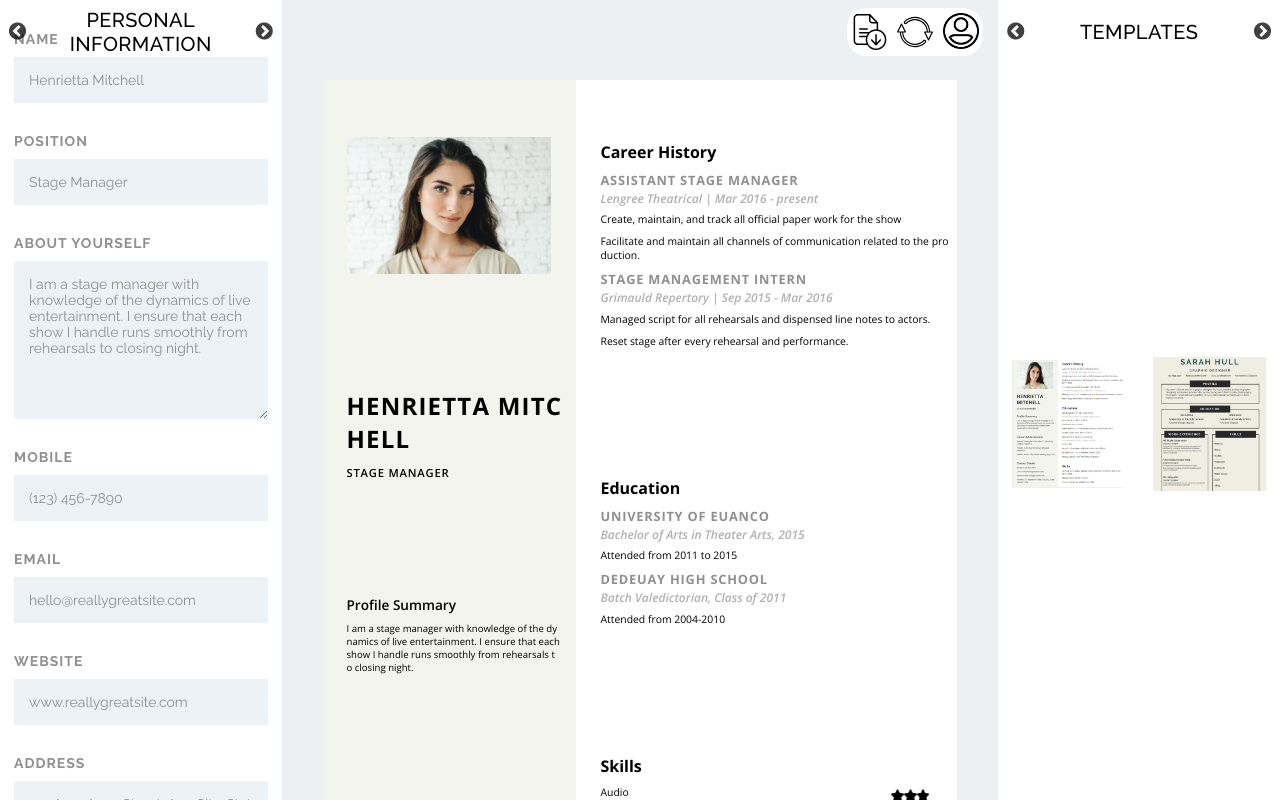
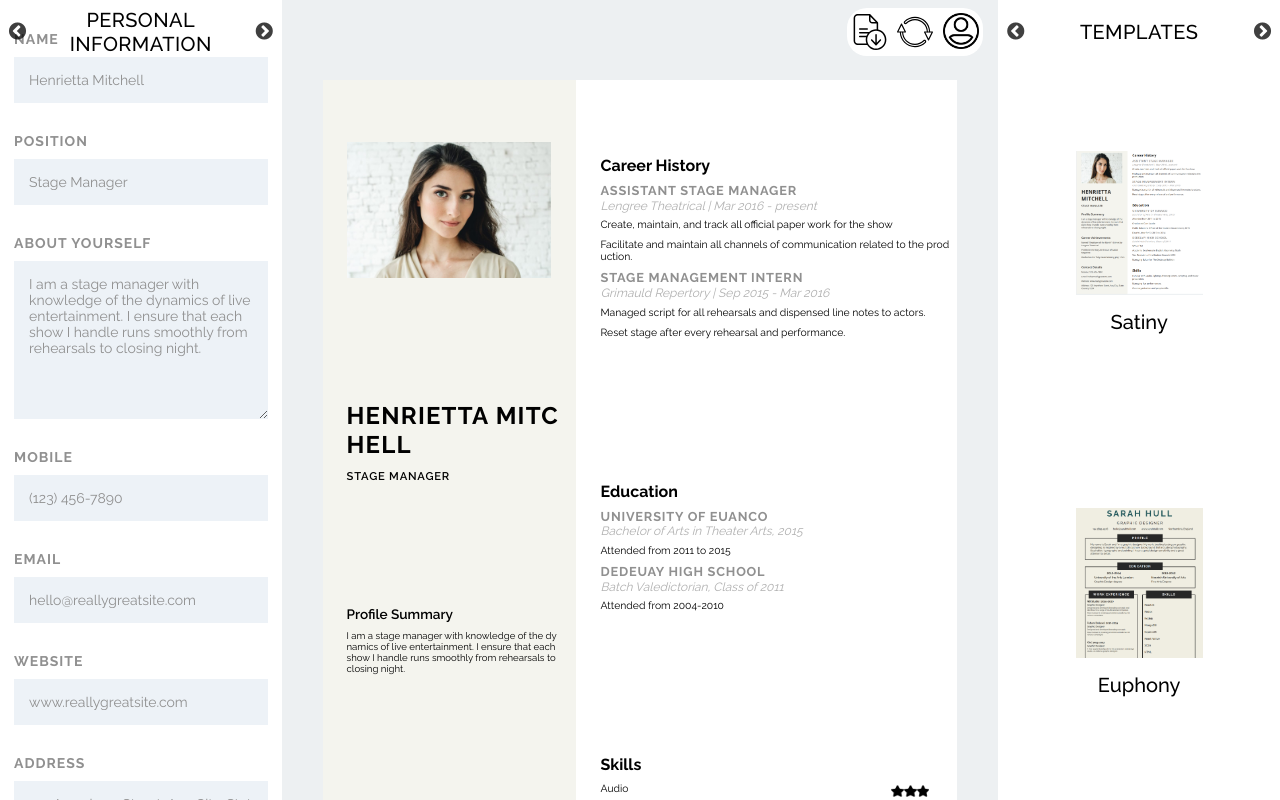
Before and after one commit to CodingMaven1/ProResume, a React (Create React App) app: page / in a window 1280 px wide. Built offline with nearby package versions, Linux system fonts and the light colour scheme.

Commit message:
Added the fonts

```diff
--- a/src/Containers/RightNav/RightNav.jsx
+++ b/src/Containers/RightNav/RightNav.jsx
@@ -4,6 +4,7 @@ import {navigateDataRight} from '../../redux/user/user-actions';
 import Slider from "react-slick";
 import TemplateChange from './RightNavComponents/TemplateChange/TemplateChange';
 import Color from './RightNavComponents/Color/Color';
+import Fonts from './RightNavComponents/Fonts/Fonts';
 
 import "slick-carousel/slick/slick.css";
 import "slick-carousel/slick/slick-theme.css";
@@ -34,9 +35,9 @@ class RightNav extends React.Component{
           else if(viewRight.Colors === true){
               inputFields = <Color />
           }
-        //   else if(viewRight.Fonts === true){
-        //       inputFields = <Education />
-        //   }
+          else if(viewRight.Fonts === true){
+              inputFields = <Fonts />
+          }
 
         return(
             <div className="RightNav">
--- /dev/null
+++ b/src/Containers/RightNav/RightNavComponents/Fonts/Fonts.jsx
@@ -0,0 +1,37 @@
+import React from "react";
+import {connect} from "react-redux";
+
+import {changeFont} from '../../../../redux/actions/actions-action';
+
+import './Fonts.scss';
+
+class Fonts extends React.Component{
+
+    onClickHandler = (event, font) => {
+        event.preventDefault();
+
+        let {changeFontFunc} = this.props;
+
+        changeFontFunc(font)
+    }
+
+    render(){
+        return(
+            <div className="Fonts">
+                <div className="Fonts--Name" onClick={e => this.onClickHandler(e,"Raleway")}>Raleway</div>
+                <div className="Fonts--Name" onClick={e => this.onClickHandler(e,"Lato")}>Lato</div>
+                <div className="Fonts--Name" onClick={e => this.onClickHandler(e,"Open Sans")}>Open Sans</div>
+                <div className="Fonts--Name" onClick={e => this.onClickHandler(e,"Ubuntu")}>Ubuntu</div>
+                <div className="Fonts--Name" onClick={e => this.onClickHandler(e,"Montserrat")}>Montserrat</div>
+                <div className="Fonts--Name" onClick={e => this.onClickHandler(e,"Rubik")}>Rubik</div>
+                <div className="Fonts--Name" onClick={e => this.onClickHandler(e,"Source Sans Pro")}>Source Sans Pro</div>
+            </div>
+        )
+    }
+}
+
+const mapDispatchToProps = dispatch => ({
+    changeFontFunc: data => dispatch(changeFont(data))
+})
+
+export default connect(null, mapDispatchToProps)(Fonts);
--- /dev/null
+++ b/src/Containers/RightNav/RightNavComponents/Fonts/Fonts.scss
@@ -0,0 +1,21 @@
+.Fonts{
+    height: 80%;
+    width: 100%;
+    display: flex;
+    flex-direction: column;
+    align-items: center;
+    justify-content: space-around;
+    cursor: pointer;
+
+    &--Name{
+        height: 5vh;
+        width: 80%;
+        display: flex;
+        align-items: center;
+        justify-content: center;
+        font-size: 1.8rem;
+        background-color: #edf2f7;
+        border-radius: 1rem;
+        font-weight: 400;
+    }
+}
--- a/src/Containers/RightNav/RightNavComponents/TemplateChange/TemplateChange.jsx
+++ b/src/Containers/RightNav/RightNavComponents/TemplateChange/TemplateChange.jsx
@@ -10,8 +10,14 @@ class TemplateChange extends React.Component {
         let {changeTemplate} = this.props;
         return(
             <div className="TemplateChange">
-                <img className="TemplateChange--Img" src={satiny} alt="Temp1" onClick={() => changeTemplate("Satiny")} />
-                <img className="TemplateChange--Img" src={euphony} alt="Temp2" onClick={() => changeTemplate("Euphony")} />
+                <div className="TemplateChange--Container">
+                    <img className="TemplateChange--Img" src={satiny} alt="Temp1" onClick={() => changeTemplate("Satiny")} />
+                    <h1 className="TemplateChange--Title">Satiny</h1>
+                </div>
+                <div className="TemplateChange--Container">
+                    <img className="TemplateChange--Img" src={euphony} alt="Temp2" onClick={() => changeTemplate("Euphony")} />
+                    <h1 className="TemplateChange--Title">Euphony</h1>
+                </div>
             </div>
         )
     }
--- a/src/Containers/RightNav/RightNavComponents/TemplateChange/TemplateChange.scss
+++ b/src/Containers/RightNav/RightNavComponents/TemplateChange/TemplateChange.scss
@@ -2,11 +2,24 @@
     min-height: 90%;
     width: 100%;
     display: flex;
+    flex-direction: column;
     align-items: center;
     justify-content: space-around;
 
+    .TemplateChange--Container{
+        display: flex;
+        flex-direction: column;
+        align-items: center;
+    }
+
+    .TemplateChange--Title{
+        font-size: 2rem;
+        margin-top: 1.5rem;
+        font-weight: 500;
+    }
+
     .TemplateChange--Img{
-        width: 40%;
+        width: 45%;
         height: auto;
         cursor: pointer;
     }
--- a/src/Templates/Euphony/Euphony.jsx
+++ b/src/Templates/Euphony/Euphony.jsx
@@ -6,9 +6,8 @@ import './Euphony.scss';
 
 class Euphony extends React.Component {
     render(){
-        let {data, template, colors} = this.props;
+        let {data, template, colors, font} = this.props;
         let {Name,Pos,About,Mobile,Email,Address,Website,CareerHistory,Education,Skills} = data
-        // let {name,pos,about,Mobile,Email,Website,Address,CareerHistory,education,skills, template, colors} = this.props;
 
         let primary = colors.primary;
         let secondary = colors.secondary;
@@ -30,7 +29,7 @@ class Euphony extends React.Component {
         }
 
         return(
-            <div className="Euphony" style={{backgroundColor: primary, color: fontcolor}}>
+            <div className="Euphony" style={{backgroundColor: primary, color: fontcolor, fontFamily: font}}>
                 <div className="Euphony--Header" style={{color: fontcolor}}>
                     <h1 className="Euphony--HeaderName" style={{color: secondary}}>{Name}</h1>
                     <h2 className="Euphony--HeaderPos">{Pos}</h2>
@@ -50,7 +49,7 @@ class Euphony extends React.Component {
                         <div className="Euphony--BodyTitle">Education</div>
                         <div className="Euphony--BodyEducationContainer">
                         {
-                            Education.map((obj,index)=>{
+                            Education.map((obj,index) => {
                                 return(
                                     <div key={index} className="Euphony--BodyEducationContent">
                                         <p className="Euphony--BodyEducationContentYear">{obj.Duration}</p>
@@ -104,7 +103,7 @@ class Euphony extends React.Component {
                                                 {
                                                     valarr.map(obj => {
                                                         return(
-                                                            <img src={star} alt="star" className="Euphony--SkillsStar" />
+                                                            <img src={star} key={obj} alt="star" className="Euphony--SkillsStar" />
                                                         )
                                                     })
                                                 }
@@ -126,7 +125,8 @@ class Euphony extends React.Component {
 const mapStateToProps = state => ({
     template: state.user.template,
     data: state.user.data,
-    colors: state.actions.color
+    colors: state.actions.color,
+    font: state.actions.font
 })
 
 export default connect(mapStateToProps)(Euphony);
--- a/src/Templates/Euphony/Euphony.scss
+++ b/src/Templates/Euphony/Euphony.scss
@@ -78,6 +78,7 @@
             border: 3px solid #272727;
             position: relative;
             @include flexCenter;
+            margin-bottom: 3rem;
 
             .Euphony--BodyAboutContent{
                 font-size: 1.5rem;
@@ -96,6 +97,7 @@
             border: 3px solid #272727;
             position: relative;
             @include flexCenter;
+            margin-bottom: 3rem;
 
             .Euphony--BodyEducationContainer{
                 min-height: 100%;
@@ -151,6 +153,7 @@
                 display: flex;
                 flex-direction: column;
                 align-items: center;
+                margin-bottom: 2rem;
 
                 .Euphony--BodyCareerInfo{
                     margin-top: 3vh;
@@ -186,6 +189,7 @@
                 border: 3px solid #272727;
                 position: relative;
                 @include flexCenter;
+                margin-bottom: 2rem;
 
                 .Euphony--BodySkillsInfo{
                     min-height: 35vh;
--- a/src/Templates/Satiny/Satiny.jsx
+++ b/src/Templates/Satiny/Satiny.jsx
@@ -6,7 +6,7 @@ import './Satiny.scss';
 
 class Satiny extends React.Component {
     render(){
-        let {data, template, colors} = this.props;
+        let {data, template, colors, font} = this.props;
         let {Name,Pos,About,Mobile,Email,Address,Website,CareerHistory,Education,Skills} = data
 
         let primary = colors.primary;
@@ -22,7 +22,7 @@ class Satiny extends React.Component {
             primary = "#f4f4ee"
         }
         if(secondary === null){
-            secondary= "#909090"
+            secondary = "#909090"
         }
         if(fontcolor === null){
             fontcolor = "#000"
@@ -37,7 +37,7 @@ class Satiny extends React.Component {
         }
 
         return(
-            <div className="Satiny">
+            <div className="Satiny" style={{fontFamily: font}}>
                 <div className="Satiny--Left" style={{backgroundColor: primary, color: fontcolor}}>
                     <img src={imgurl} alt="Dp" className="Satiny--LeftImg" />
                     <div className="Satiny--LeftPerson">
@@ -110,7 +110,7 @@ class Satiny extends React.Component {
                                         {
                                             valarr.map(obj => {
                                                 return(
-                                                    <img src={star} alt="star" className="Satiny--SkillsStar" />
+                                                    <img src={star} key={obj} alt="star" className="Satiny--SkillsStar" />
                                                 )
                                             })
                                         }
@@ -130,7 +130,8 @@ class Satiny extends React.Component {
 const mapStateToProps = state => ({
     template: state.user.template,
     data: state.user.data,
-    colors: state.actions.color
+    colors: state.actions.color,
+    font: state.actions.font
 })
 
 export default connect(mapStateToProps)(Satiny);
--- a/src/Templates/Satiny/Satiny.scss
+++ b/src/Templates/Satiny/Satiny.scss
@@ -100,6 +100,15 @@
             padding-right: 1rem;
         }
 
+       .Satiny--RightCareer,.Satiny--RightEducation{
+            margin-top: 2rem;
+        }
+
+        .Satiny--RightSkills{
+            margin-top: 2rem;
+            margin-bottom: 2rem;
+        }
+
         .Satiny--Skills{
             width: 100%;
             display: flex;
--- a/src/index.css
+++ b/src/index.css
@@ -1,4 +1,10 @@
 @import url('https://fonts.googleapis.com/css?family=Raleway:400,500,600,700&display=swap');
+@import url('https://fonts.googleapis.com/css2?family=Lato:wght@300;400;700&display=swap');
+@import url('https://fonts.googleapis.com/css2?family=Open+Sans:wght@400;600;700&display=swap');
+@import url('https://fonts.googleapis.com/css2?family=Montserrat:wght@400;500;600;700&display=swap');
+@import url('https://fonts.googleapis.com/css2?family=Ubuntu:wght@400;500;700&display=swap');
+@import url('https://fonts.googleapis.com/css2?family=Rubik:wght@400;500;700&display=swap');
+@import url('https://fonts.googleapis.com/css2?family=Source+Sans+Pro:wght@400;600;700&display=swap');
 
 *{
   padding: 0;
--- a/src/redux/actions/actions-action.js
+++ b/src/redux/actions/actions-action.js
@@ -2,3 +2,8 @@ export const changeColor = data => ({
     type: "CHANGE_COLOR",
     payload: data
 })
+
+export const changeFont = data => ({
+    type: 'CHANGE_FONT',
+    payload: data
+})
--- a/src/redux/actions/actions-reducer.js
+++ b/src/redux/actions/actions-reducer.js
@@ -5,7 +5,8 @@ const INITIAL_STATE = {
         primary: null,
         secondary: null,
         font: null
-    }
+    },
+    font: 'Raleway'
 }
 
 const actionsReducer = (state = INITIAL_STATE, action) => {
@@ -15,6 +16,11 @@ const actionsReducer = (state = INITIAL_STATE, action) => {
                 ...state,
                 color: changeColor(state.color,action.payload)
             }
+        case 'CHANGE_FONT':
+            return{
+                ...state,
+                font: action.payload
+            }
         default:
             return state;
     }
```
